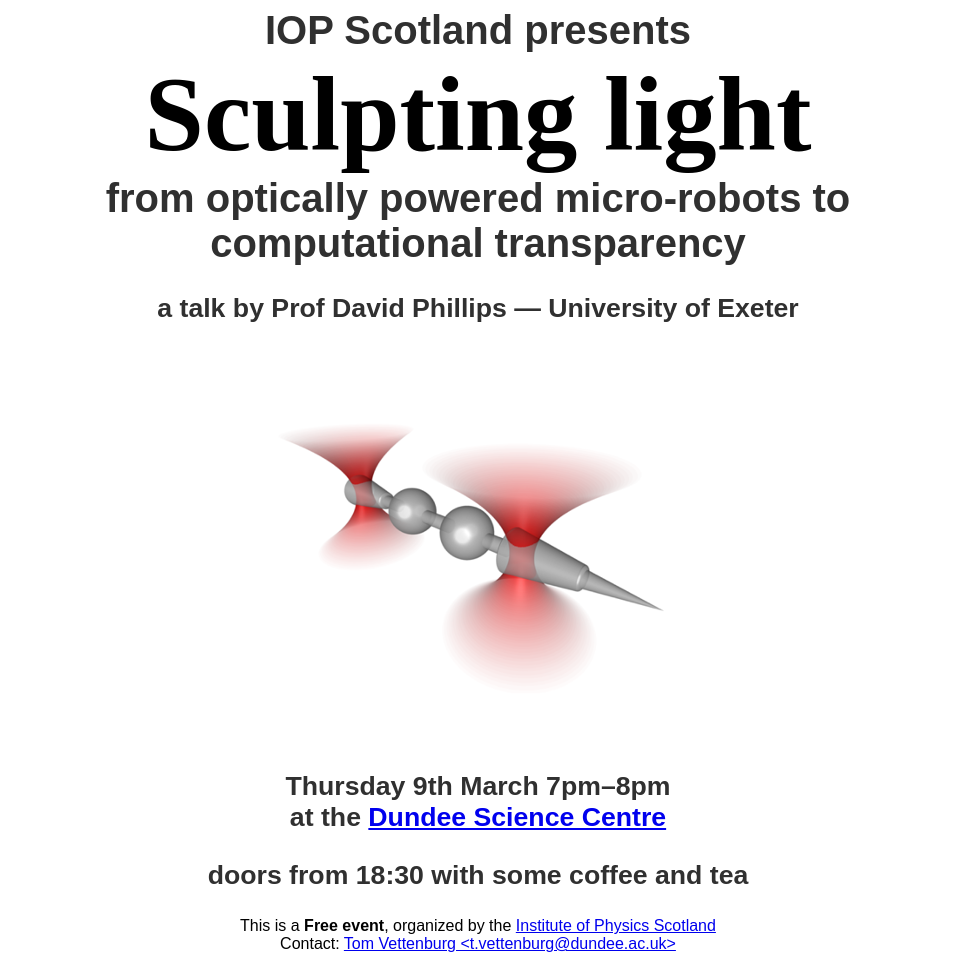
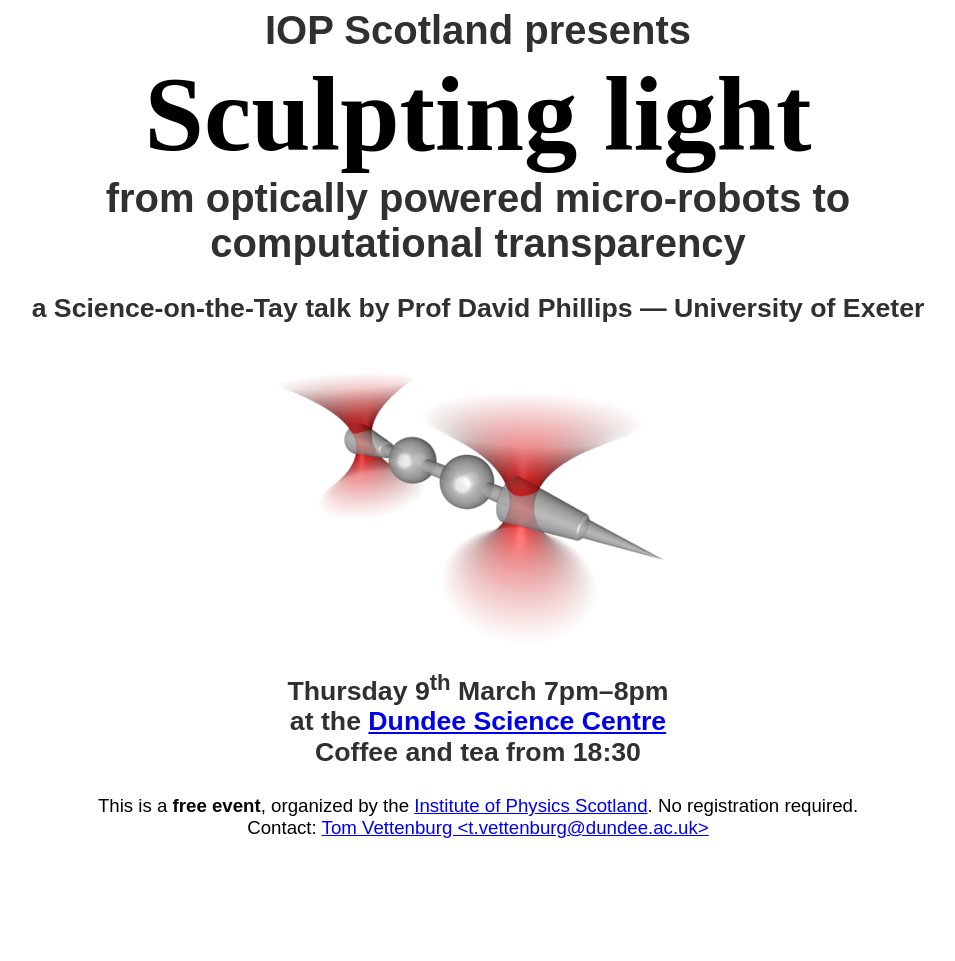
Before and after one commit to corilim/corilim.github.io, a Jekyll site: the page outreach/scienceonthetay/index.html, which Jekyll copies as it is, in a window 1280 px wide. Shown: the whole page, without its empty margins (162-1117 px from the left). Built offline with Jekyll 4.4.1, drawn with Linux system fonts in a browser that asks for light colours; after the commit the page ends 900 px from its top, so only the background shows below that.

Commit message:
Small changes to layout.

```diff
--- a/outreach/scienceonthetay/index.html
+++ b/outreach/scienceonthetay/index.html
@@ -3,7 +3,7 @@
 	<head>
 		<title>Science on the Tay</title>
 		<style type="text/css">
-  			body {background: white; color: black; font-family: sans-serif; margin-left: 10%; margin-right: 10%; text-align: center;}
+  			body {background: white; color: black; font-family: sans-serif; margin-left: 10%; margin-right: 10%; text-align: center; font-size: 14pt;}
             img.wide {height:100%; width:auto;}
             h1 {color: #000000; font-size: 80pt; font-family: Brush Script MT, cursive; margin-top:0px; margin-bottom:0px;}
             h2 {color: #303030; font-size: 30pt;  margin-top:0px; margin-bottom:0px;}
@@ -14,15 +14,17 @@
         <h2>IOP Scotland presents</h2>
         <h1>Sculpting light</h1>
         <h2>from optically powered micro-robots to computational transparency</h2>
-        <h3>a talk by Prof David Phillips &mdash; University of Exeter</h3>
+        <h3>a Science-on-the-Tay talk by Prof David Phillips &mdash; University of Exeter</h3>
 
-        <img src="/img/optical_manipulation.png" alt="Micromanipulation with light!" />
+        <img src="/img/optical_manipulation.png" alt="Micromanipulation with light!" style="position:relative; z-index:-1; margin-top:-5%; margin-bottom:-5%;" />
 
-        <h3>Thursday 9th March 7pm&ndash;8pm<br/>
-        at the <a href="https://www.dundeesciencecentre.org.uk/contact-us">Dundee Science Centre</a></h3>
-        <h3>doors from 18:30 with some coffee and tea</h3>
+        <h3>Thursday 9<sup>th</sup> March 7pm&ndash;8pm<br/>
+        at the <a href="https://www.dundeesciencecentre.org.uk/contact-us">Dundee Science Centre</a><br />
+        Coffee and tea from 18:30</h3>
 
-        <div>This is a <b>Free event</b>, organized by the <a href="https://www.iop.org/physics-community/iop-membership-where-you-are/iop-scotland">Institute of Physics Scotland</a></h2></div>
+        <div>This is a <b>free event</b>, organized by the <a href="https://www.iop.org/physics-community/iop-membership-where-you-are/iop-scotland">Institute of Physics Scotland</a>.
+            No registration required.
+        </div>
         <div>Contact: <a href="mailto:t.vettenburg@dundee.ac.uk?subject=Science+on+the+Tay" >Tom Vettenburg &lt;t.vettenburg@dundee.ac.uk&gt;</a></div>
 	</body>
 </html>
```
